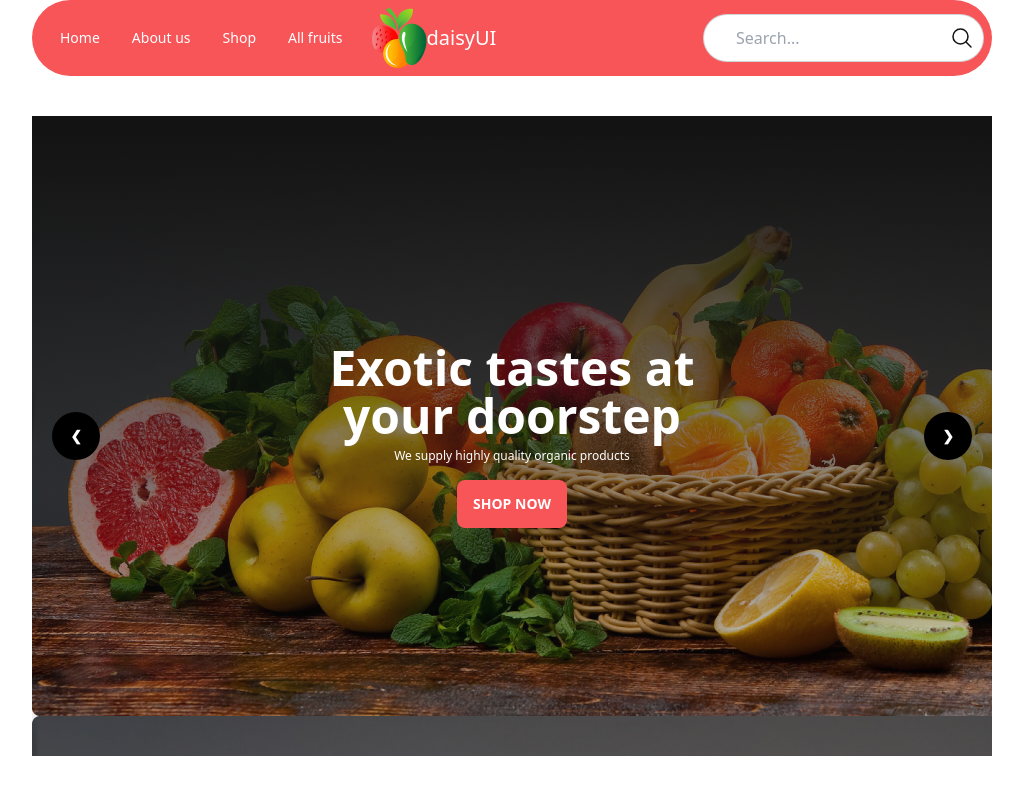
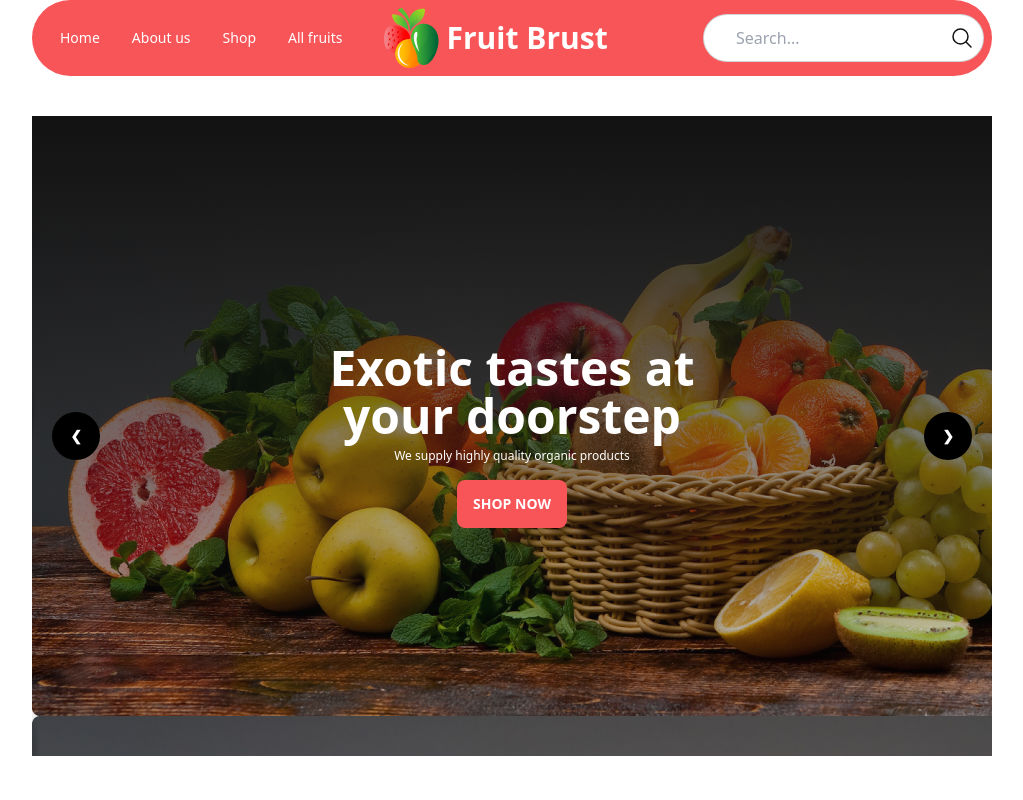
Before and after one commit to aubonee/PH_Assignment-3, a plain HTML site: page index.html in a window 1280 px wide. Shown: the top 800 px of the page, without its empty margins (128-1151 px from the left). Drawn offline with nearby package versions, Linux system fonts and the light colour scheme; grey boxes are pictures that could not be loaded.

Commit message:
nav-bar modified and commpleted fully

```diff
--- a/index.html
+++ b/index.html
@@ -48,7 +48,7 @@
   <!-------------------- Navigation Section Starts------------------------>
 
 
-      <div class="navbar mb-10 bg-base-100  bg-[#F85559] text-white rounded-full  lg:flex ">
+      <div class="navbar mb-10 bg-base-100  bg-[#F85559] text-white rounded-full lg:flex ">
 
         <div class="navbar-start hidden lg:flex">
           <ul class="menu menu-horizontal px-1">
@@ -60,8 +60,8 @@
         </div>
 
         <div class="navbar-start lg:navbar-center flex text-xl ">
-          <div><img src="images/logo.png" alt=""></div>
-          <div> <a class="">daisyUI</a></div>
+          <div class="ml-0 lg:ml-3"><img  src="images/logo.png" alt=""></div>
+          <div> <h2 class="ml-2 text-xl lg:text-3xl font-semibold">Fruit Brust</h2></div>
          </div>
 
 
```
